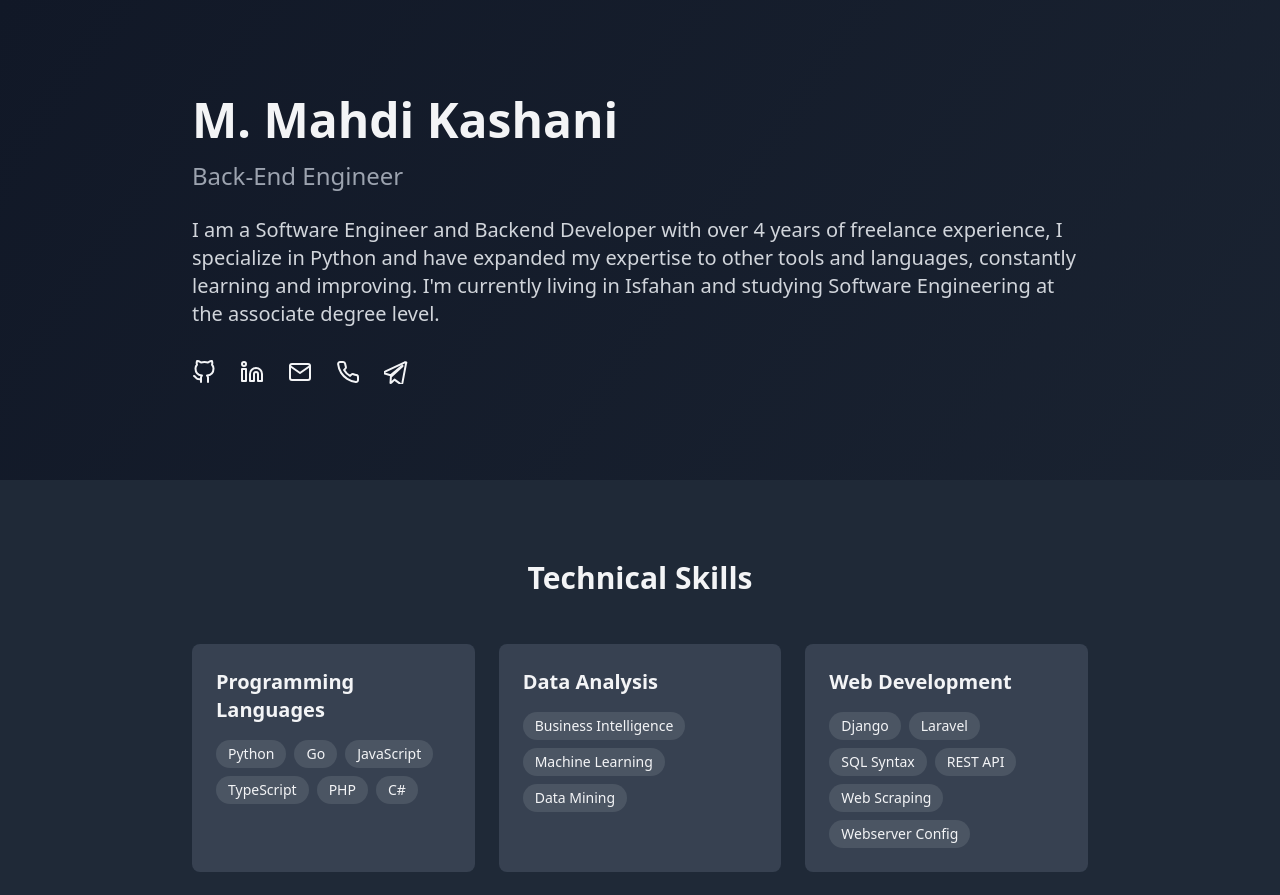
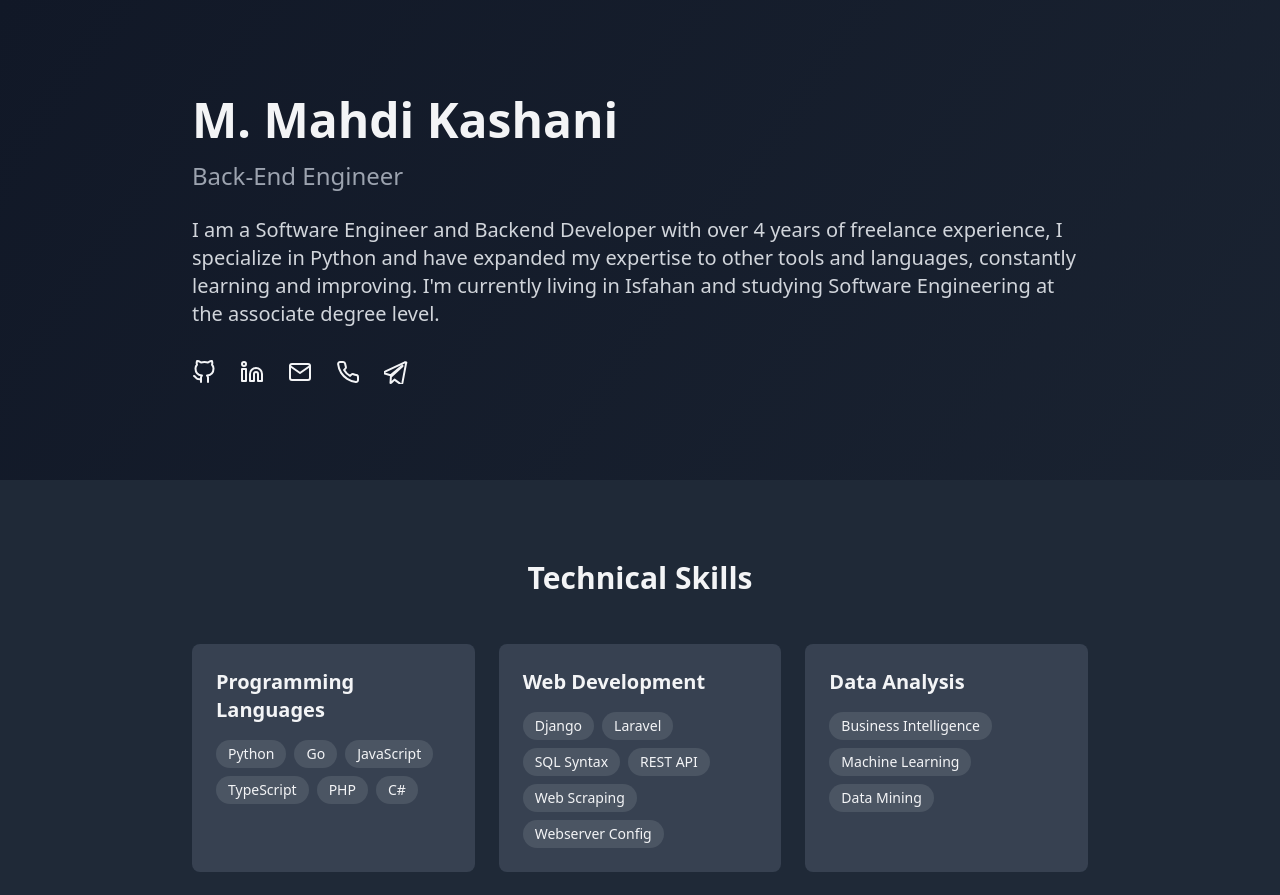
Before and after one commit to devmmk/devmmk.github.io, a React (Vite) app: page / in a window 1280 px wide. Shown: the top 895 px of the page. Built offline with nearby package versions, Linux system fonts and the light colour scheme.

Commit message:
reorder skills

```diff
--- a/src/pages/portfolio/components/skills/constants.ts
+++ b/src/pages/portfolio/components/skills/constants.ts
@@ -2,14 +2,6 @@ export const skills = [
   {
     category: "Programming Languages",
     items: ["Python", "Go", "JavaScript", "TypeScript", "PHP", "C#"],
-  },
-  {
-    category: "Data Analysis",
-    items: [
-      "Business Intelligence",
-      "Machine Learning",
-      "Data Mining"
-    ]
   },
   {
     category: "Web Development",
@@ -23,8 +15,12 @@ export const skills = [
     ],
   },
   {
-    category: "DevOps",
-    items: ["CI/CD", "Docker"],
+    category: "Data Analysis",
+    items: [
+      "Business Intelligence",
+      "Machine Learning",
+      "Data Mining"
+    ]
   },
   {
     category: "Development & Testing",
@@ -34,4 +30,8 @@ export const skills = [
       "Linux Experience"
     ],
   },
+  {
+    category: "DevOps",
+    items: ["CI/CD", "Docker"],
+  },
 ];
```
